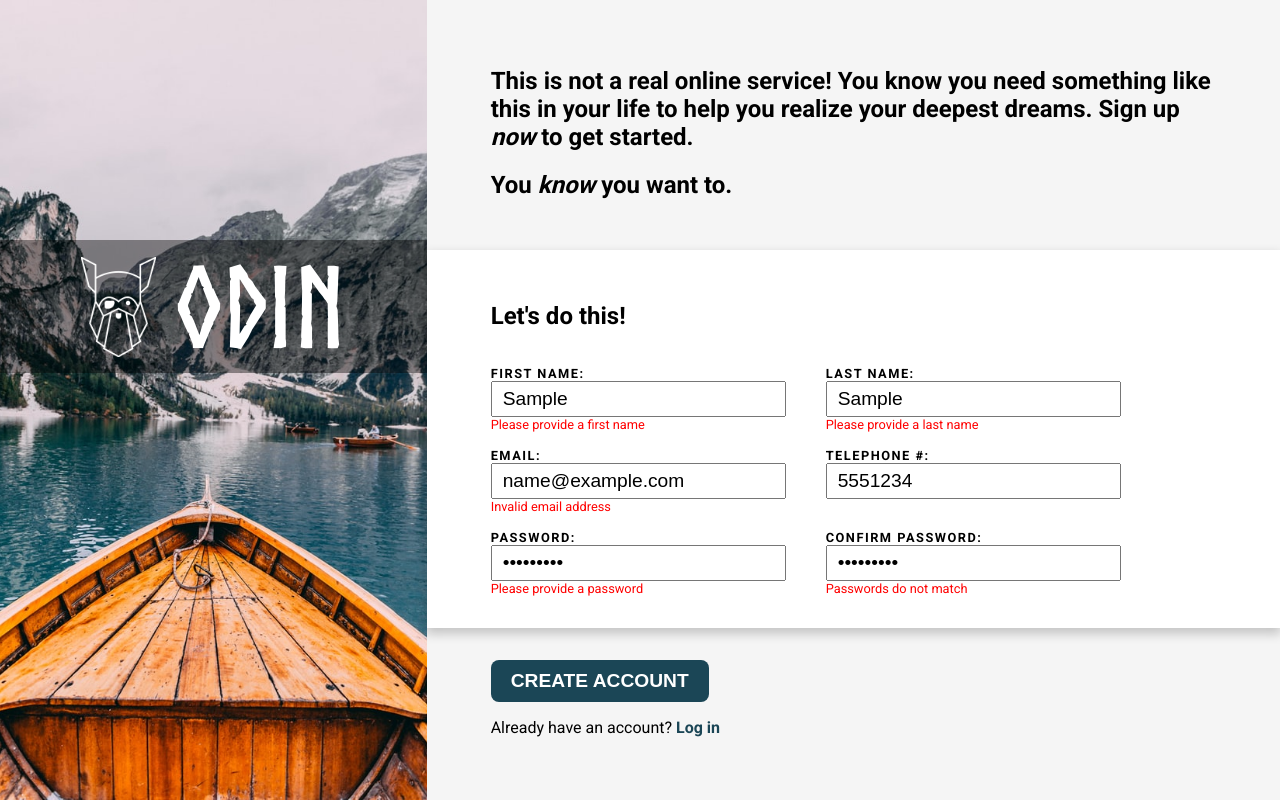
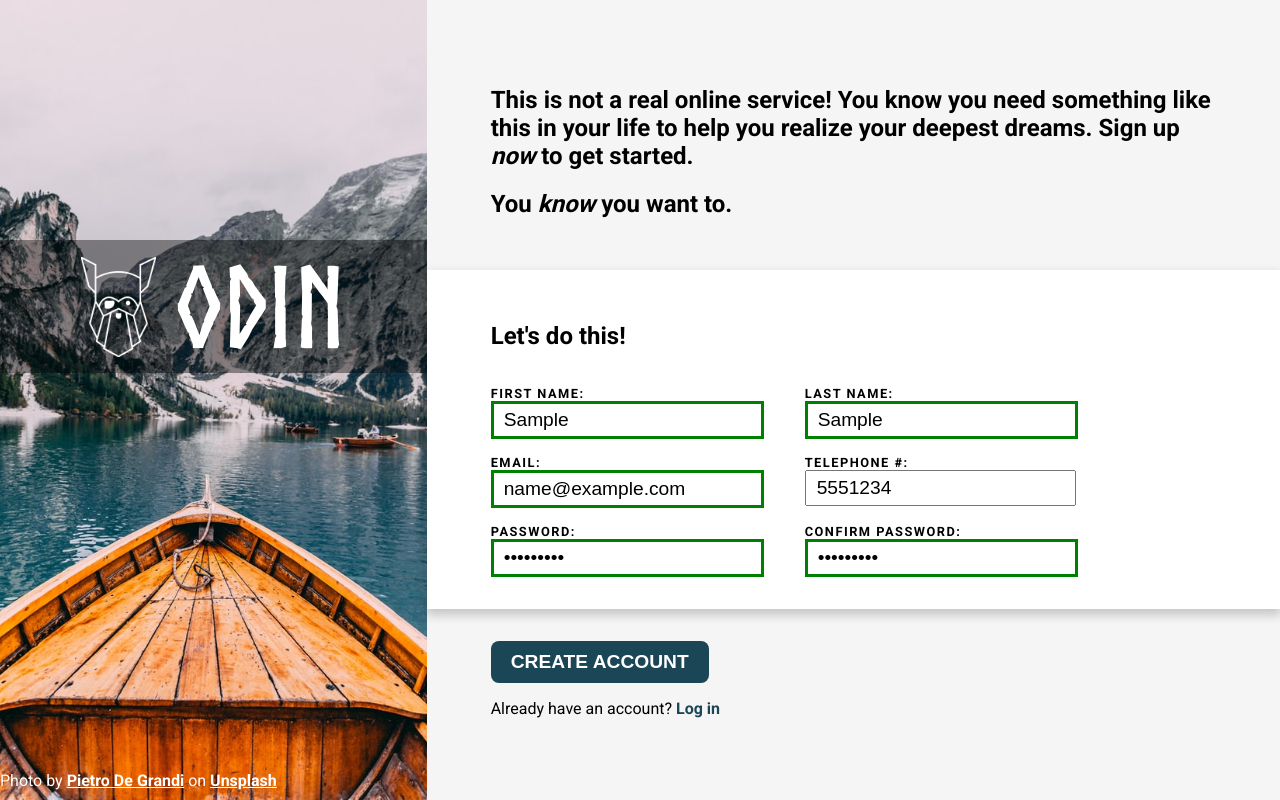
Before and after one commit to codydunegan/sign-up-form, a plain HTML site: page index.html in a window 1280 px wide. Both pictures are taken after typing "Sample", "Sample", "name@example.com", "5551234", "Sample123", "Sample123" into the empty fields and a click on the button "CREATE ACCOUNT". Drawn offline with Linux system fonts and the light colour scheme.

Commit message:
Add js validation

```diff
--- a/index.html
+++ b/index.html
@@ -15,6 +15,7 @@
             <img src="./images/odin-lined.png" alt="The Odin Project Logo">
             <span id="logo">ODIN</span>
         </div>
+        <div class="credits">Photo by <a href="https://unsplash.com/@peter_mc_greats">Pietro De Grandi</a> on <a href="https://unsplash.com/photos/6U4wogjLArk">Unsplash</a></div>
     </aside>
     <section id="content">
         <header>
@@ -29,13 +30,13 @@
                 <div class="row">
                     <div>
                         <label for="firstname">First Name:</label>
-                        <input type="text" name="firstname" id="firstname" required>
-                        <span class="error" aria-live="polite">Please provide a first name</span>
+                        <input type="text" name="firstname" id="firstname" minlength="2" required>
+                        <span class="error" aria-live="polite">First name must be at least 2 letters</span>
                     </div>
                     <div>
                         <label for="lastname">Last Name:</label>
-                        <input type="text" name="lastname" id="lastname" required>
-                        <span class="error" aria-live="polite">Please provide a last name</span>
+                        <input type="text" name="lastname" id="lastname" minlength="2" required>
+                        <span class="error" aria-live="polite">Last name must be at least 2 letters</span>
                     </div>
                 </div>
                 <div class="row">
@@ -46,19 +47,19 @@
                     </div>
                     <div>
                         <label for="tel">Telephone #:</label>
-                        <input type="tel" name="tel" id="tel">
+                        <input type="tel" name="tel" id="tel" minlength="9">
                         <span class="error" aria-live="polite"></span>
                     </div>
                 </div>
                 <div class="row">
                     <div>
                         <label for="password">Password:</label>
-                        <input type="password" name="password" id="password" required>
-                        <span class="error" aria-live="polite">Please provide a password</span>
+                        <input type="password" name="password" id="password" minlength="8" pattern="(?=^.{8,}$)((?=.*\d)|(?=.*\W+))(?![.\n])(?=.*[A-Z])(?=.*[a-z]).*$" required>
+                        <span class="error" aria-live="polite">Invalid password</span>
                     </div>
                     <div>
                         <label for="passwordconfirm">Confirm Password:</label>
-                        <input type="password" name="passwordconfirm" id="passwordconfirm" required>
+                        <input type="password" name="passwordconfirm" id="passwordconfirm" minlength="8" pattern="(?=^.{8,}$)((?=.*\d)|(?=.*\W+))(?![.\n])(?=.*[A-Z])(?=.*[a-z]).*$" required>
                         <span class="error" aria-live="polite">Passwords do not match</span>
                     </div>
                 </div>
--- a/script.js
+++ b/script.js
@@ -0,0 +1,104 @@
+let validateForm = () => {
+    console.log("validateForm()");
+
+    if (firstName.validity.valid
+        && lastName.validity.valid
+        && email.validity.valid
+        && tel.validity.valid
+        && password.validity.valid
+        && passwordConfirm.validity.valid) {
+
+            alert("signed up!");
+    }
+}
+
+let form = document.querySelector("#signupform");
+
+let createBtn = document.querySelector("#createBtn");
+createBtn.addEventListener('click', validateForm);
+
+let firstName = document.querySelector("#firstname");
+let firstNameError = document.querySelector("#firstname + span.error");
+firstNameError.style.display = "none";
+
+firstName.addEventListener('input', () => {
+    if (firstName.validity.valid) {
+        firstName.classList.add("valid");
+        firstNameError.style.display = "none";
+    }
+    else if (firstName.validity.tooShort) {
+        firstNameError.style.display = "block";
+    }
+})
+
+let lastName = document.querySelector("#lastname");
+let lastNameError = document.querySelector("#lastname + span.error");
+lastNameError.style.display = "none";
+
+lastName.addEventListener('input', () => {
+    if (lastName.validity.valid) {
+        lastName.classList.add("valid");
+        lastNameError.style.display = "none";
+    }
+    else if (lastName.validity.tooShort) {
+        lastNameError.style.display = "block";
+    }
+})
+
+let email = document.querySelector("#email");
+let emailError = document.querySelector("#email + span.error");
+emailError.style.display = "none";
+
+email.addEventListener('input', () => {
+    if (email.validity.valid) {
+        email.classList.add("valid");
+        emailError.style.display = "none";
+    }
+    else if (email.validity.typeMismatch) {
+        emailError.style.display = "block";
+    }
+})
+
+let tel = document.querySelector("#tel");
+
+let password = document.querySelector("#password");
+let passwordError = document.querySelector("#password + span.error");
+passwordError.style.display = "none";
+
+password.addEventListener('input', () => {
+    if (password.validity.valid) {
+        password.classList.add("valid");
+        passwordError.style.display = "none";
+    }
+    else if (password.validity.tooShort) {
+        passwordError.innerText = "Password must be at least 8 characters long.";
+        passwordError.style.display = "block";
+    }
+    else if (password.validity.patternMismatch) {
+        passwordError.innerText = "Password must contain at least 1 upper and lower case character, and 1 number/special character.";
+        passwordError.style.display = "block";
+    }
+})
+
+let passwordConfirm = document.querySelector("#passwordconfirm");
+let passwordConfirmError = document.querySelector("#passwordconfirm + span.error");
+passwordConfirmError.style.display = "none";
+
+passwordConfirm.addEventListener('input', () => {
+    if (passwordConfirm.validity.tooShort) {
+        passwordConfirmError.innerText = "Password must be at least 8 characters long.";
+        passwordConfirmError.style.display = "block";
+    }
+    else if (passwordConfirm.validity.patternMismatch) {
+        passwordConfirmError.innerText = "Password must contain at least 1 upper and lower case character, and 1 number/special character.";
+        passwordConfirmError.style.display = "block";
+    }
+    else if (password.value !== passwordConfirm.value) {
+        passwordConfirmError.innerText = "Password must match";
+        passwordConfirmError.style.display = "block";
+    }
+    else if (passwordConfirm.validity.valid) {
+        passwordConfirm.classList.add("valid");
+        passwordConfirmError.style.display = "none";
+    }
+})
--- a/styles.css
+++ b/styles.css
@@ -80,12 +80,15 @@ main {
 
 input {
     padding: 5px 10px;
-    width: 100%;
     font-size: 1.2rem;
 }
 
 input:focus {
     border: 3px solid #197eab;
+}
+
+.valid {
+    border: 3px solid green;
 }
 
 .error {
@@ -101,7 +104,7 @@ input:focus {
 }
 
 .row > div {
-
+    max-width: 250px;
 }
 
 footer {
@@ -119,3 +122,14 @@ footer {
     border-radius: 8px;
     cursor: pointer;
 }
+
+.credits {
+    color: white;
+    position: absolute;
+    bottom: 10px;
+}
+
+.credits a {
+    color: white;
+    text-decoration: underline;
+}
```
